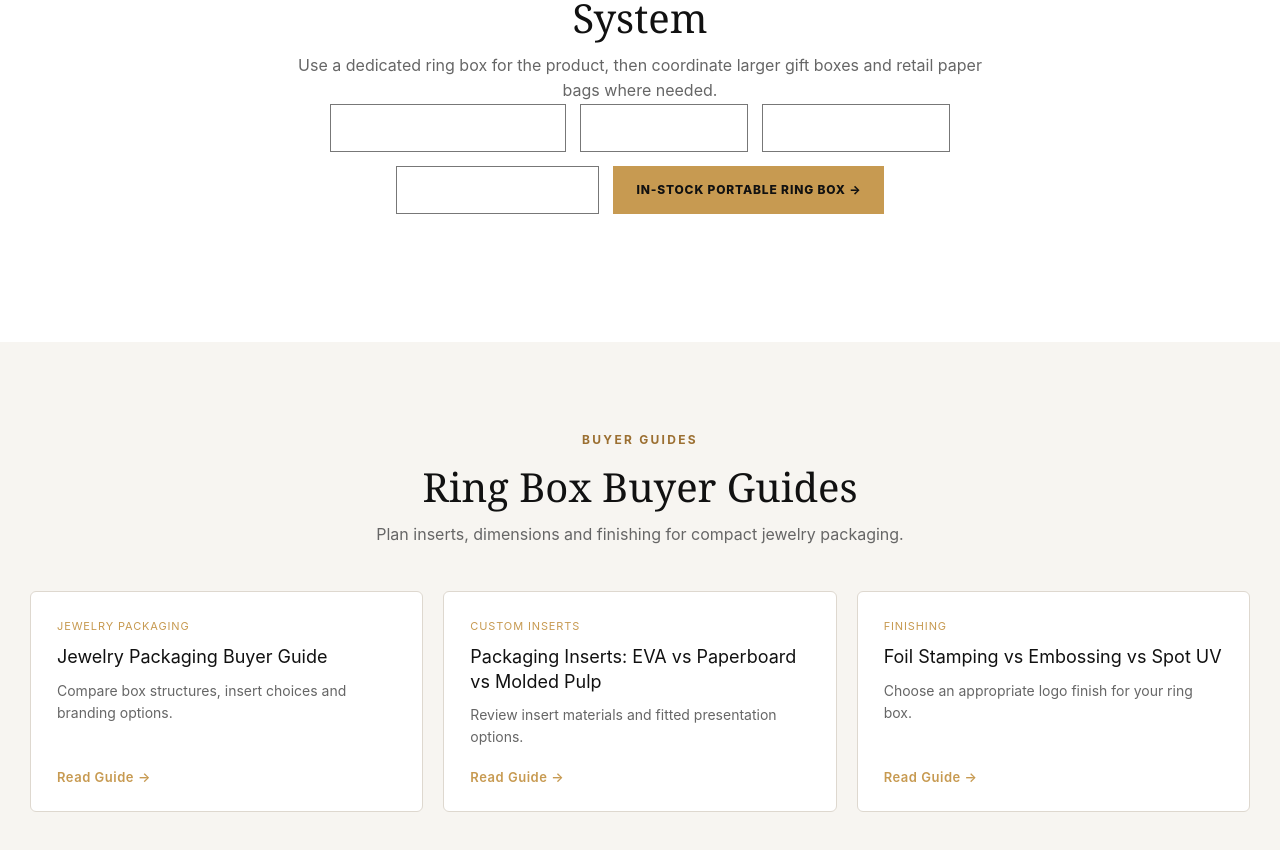
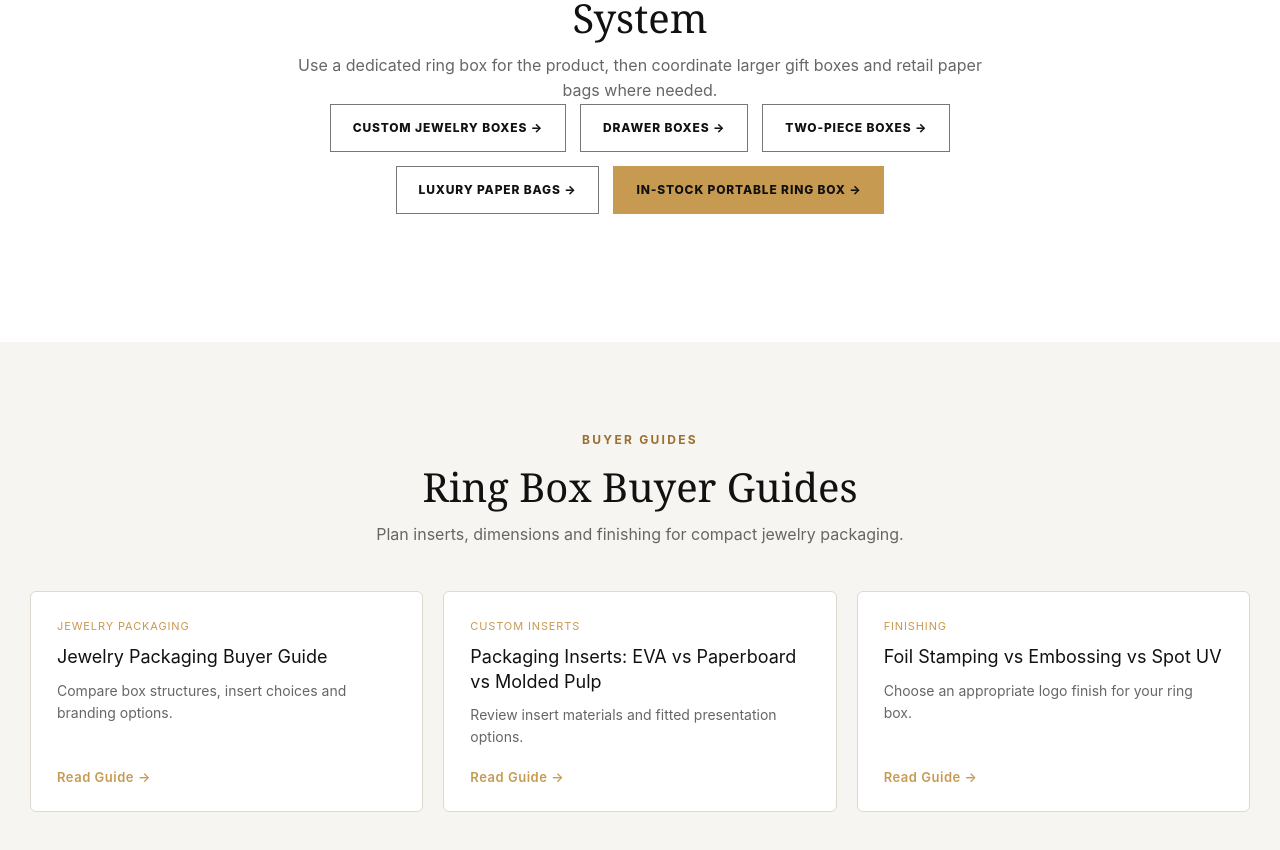
Before and after one commit to zikaiou/soriva-packaging, a Next.js app: page /products/custom-ring-boxes in a window 1280 px wide. Shown: the part 1802-2652 px from the top of the page. Built offline with nearby package versions, Linux system fonts and the light colour scheme.

Commit message:
Fix related product link text contrast on custom-ring-boxes

```diff
--- a/src/app/products/custom-ring-boxes/page.tsx
+++ b/src/app/products/custom-ring-boxes/page.tsx
@@ -39,7 +39,7 @@ export default function CustomRingBoxesPage(){return <main className="mrb-page">
 <div className="mrb-hero-media"><img src="/img/soriva-custom-ring-boxes.webp" alt="Custom ring presentation box with fitted insert, design reference" width="1200" height="900"/></div>
 </div></div></section>
 <section className="mrb-section soft"><div className="container"><div className="mrb-head center"><span className="eyebrow dark">RING BOX OPTIONS</span><h2>Ring Packaging Formats for Different Collections</h2><p>Choose a compact structure and insert layout around the ring, brand presentation and gifting experience.</p></div><div className="mrb-features">{options.map(([t,d],i)=><article className="mrb-feature" key={t}><strong>{String(i+1).padStart(2,"0")}</strong><h3>{t}</h3><p>{d}</p></article>)}</div></div></section>
-<section className="mrb-section"><div className="container"><div className="mrb-head center"><span className="eyebrow dark">RELATED JEWELRY PACKAGING</span><h2>Build a Complete Jewelry Packaging System</h2><p>Use a dedicated ring box for the product, then coordinate larger gift boxes and retail paper bags where needed.</p><div className="mrb-hero-actions" style={{justifyContent:"center"}}><a className="btn ghost" href="/products/custom-jewelry-boxes/">Custom Jewelry Boxes →</a><a className="btn ghost" href="/products/drawer-boxes/">Drawer Boxes →</a><a className="btn ghost" href="/products/two-piece-rigid-boxes/">Two-Piece Boxes →</a><a className="btn ghost" href="/products/luxury-paper-bags/">Luxury Paper Bags →</a><a className="btn gold" href="/products/portable-ring-box/">In-Stock Portable Ring Box →</a></div></div></div></section>
+<section className="mrb-section"><div className="container"><div className="mrb-head center"><span className="eyebrow dark">RELATED JEWELRY PACKAGING</span><h2>Build a Complete Jewelry Packaging System</h2><p>Use a dedicated ring box for the product, then coordinate larger gift boxes and retail paper bags where needed.</p><div className="mrb-hero-actions" style={{justifyContent:"center"}}><a className="btn ghost" style={{color:"#111111"}} href="/products/custom-jewelry-boxes/">Custom Jewelry Boxes →</a><a className="btn ghost" style={{color:"#111111"}} href="/products/drawer-boxes/">Drawer Boxes →</a><a className="btn ghost" style={{color:"#111111"}} href="/products/two-piece-rigid-boxes/">Two-Piece Boxes →</a><a className="btn ghost" style={{color:"#111111"}} href="/products/luxury-paper-bags/">Luxury Paper Bags →</a><a className="btn gold" href="/products/portable-ring-box/">In-Stock Portable Ring Box →</a></div></div></div></section>
 <ProductBuyerGuides title="Ring Box Buyer Guides" subtitle="Plan inserts, dimensions and finishing for compact jewelry packaging." guides={[
 {tag:"Jewelry Packaging",title:"Jewelry Packaging Buyer Guide",desc:"Compare box structures, insert choices and branding options.",href:"/resources/jewelry-packaging-buyer-guide/"},
 {tag:"Custom Inserts",title:"Packaging Inserts: EVA vs Paperboard vs Molded Pulp",desc:"Review insert materials and fitted presentation options.",href:"/resources/packaging-inserts-eva-vs-paperboard-vs-molded-pulp/"},
```
